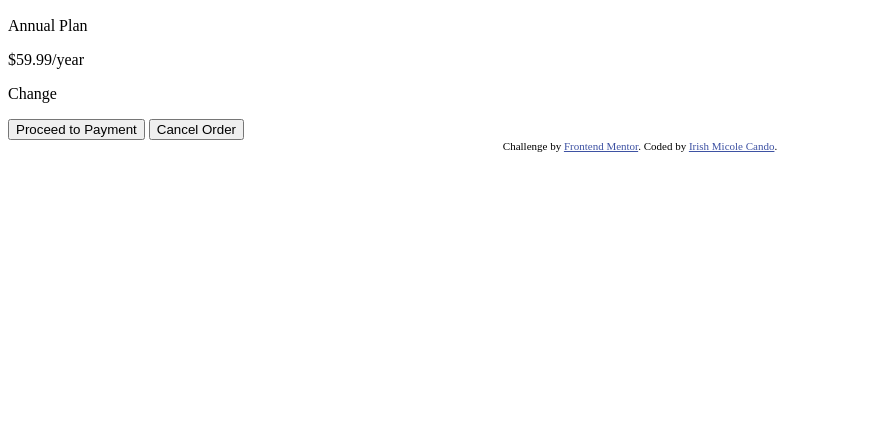
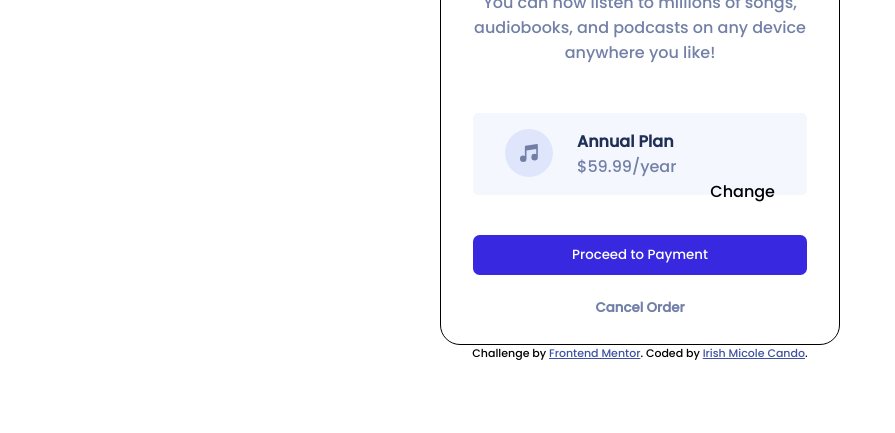
Before and after one commit to irishmicoletcando/order-summary, a plain HTML site: page index.html in a window 1280 px wide. Shown: the part 367-800 px from the top of the page, without its empty margins (0-895 px from the left). Drawn offline with Linux system fonts and the light colour scheme.

Commit message:
Finished most of the designs

```diff
--- a/styles.css
+++ b/styles.css
@@ -1,3 +1,136 @@
+@import url('https://fonts.googleapis.com/css2?family=Poppins:wght@500&display=swap');
+
+* {
+  box-sizing: border-box;
+  margin: 0;
+  padding: 0;
+  font-family: 'Poppins', sans-serif;
+}
+
+body {
+  display: flex;
+  justify-content: center;
+  align-items: center;
+  flex-direction: column;
+  min-height: 100vh;
+}
+
+:root {
+  --pale-blue:hsl(225, 100%, 94%);
+  --bright-blue: hsl(245, 75%, 52%);
+  --very-pale-blue: hsl(225, 100%, 98%);
+  --desaturated-blue: hsl(224, 23%, 55%);
+  --dark-blue: hsl(223, 47%, 23%);
+  --payment-hover-color: hsl(245, 54%, 37%);
+  --focus: hsl(244.55, 82.5%, 68.63%);
+}
+
+.card-container {
+  width: 50vh;
+  height: 80vh;
+  max-height: 700px;
+  border: 1px solid black;
+  border-radius: 20px;
+  overflow: hidden;
+}
+.img-illustration-hero {
+  width: 100%;
+  margin-bottom: 2em;
+}
+
+.order-summary-heading {
+  color: var(--dark-blue);
+  font-size: 1.5rem;
+  font-weight: bold;
+  text-align: center;
+}
+
+.description {
+  color: var(--desaturated-blue);
+  padding: 1em 2em;
+  text-align: center;
+}
+
+.btn-annual-plan {
+  padding: 1em 2em;
+  border-radius: 5px;
+  margin: 2em;
+  background-color: var(--very-pale-blue);
+}
+
+.music-icon {
+  float: left;
+  padding-right: 1.5em;
+}
+
+.title-annual-plan {
+  color: var(--dark-blue);
+  font-size: 1rem;
+  font-weight: 900;
+}
+
+.change-text {
+  display: inline;
+  float: right;
+}
+
+.price-year {
+  color: var(--desaturated-blue);
+}
+
+.buttons {
+  display: flex;
+  justify-content: center;
+  flex-direction: column;
+  margin: 2.5em 2em;
+}
+
+.btn-payment {
+  background-color: var(--bright-blue);
+  color: white;
+  padding: 0.75em 1em;
+  border: none;
+  outline: none;
+  border-radius: 0.5em;
+  margin-bottom: 1em;
+  font-weight: 500;
+}
+
+.btn-payment:hover, .btn-payment:focus {
+  cursor: pointer;
+}
+
+.btn-payment:hover {
+  background-color: var(--payment-hover-color);
+}
+
+.btn-payment:focus {
+  background-color: var(--focus);
+}
+
+.btn-cancel-order {
+  border-radius: 0.5em;
+  border: none;
+  outline: none;
+  padding: 0.75em 1em;
+  font-weight: 600;
+  background: white;
+  color: var(--desaturated-blue);
+}
+
+.btn-cancel-order:hover, .btn-cancel-order:focus {
+  cursor: pointer;
+}
+
+.btn-cancel-order:hover {
+  background-color: var(--very-pale-blue);
+}
+
+.btn-cancel-order:focus {
+  background-color: var(--very-pale-blue);
+  color: var(--dark-blue);
+}
+
 .attribution {
   font-size: 11px;
   text-align: center;
```
